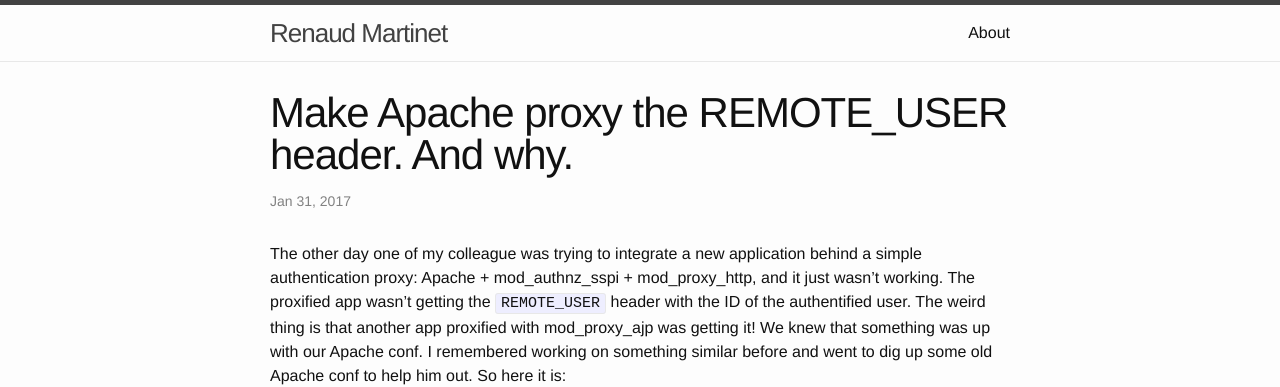
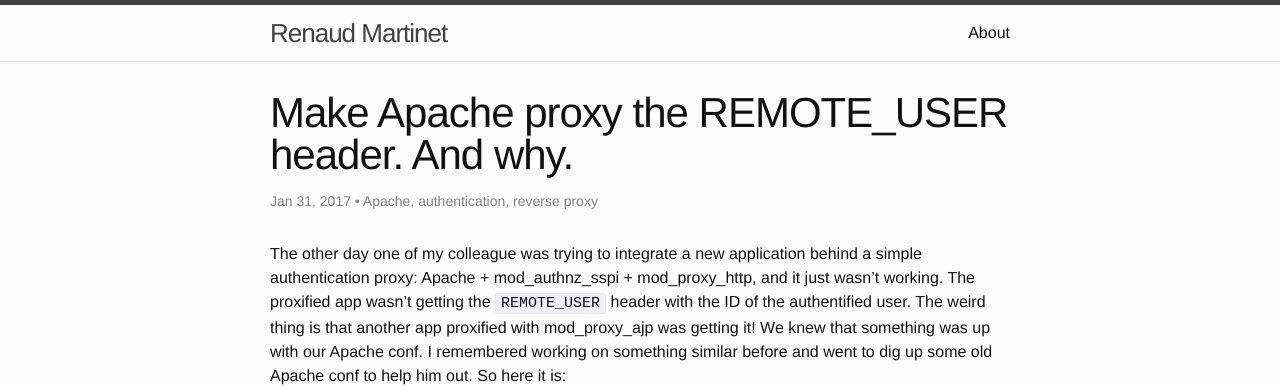
Before and after one commit to karouf/karouf.github.io, a Jekyll site: the page built from _posts/2017-01-31-make-apache-proxy-remote-user-to-backend.md, in a window 1280 px wide. Shown: the top 387 px of the page. Built offline with Jekyll 4.4.1, drawn with Linux system fonts in a browser that asks for light colours; comment, search, counter and statistics services are not loaded.

Commit message:
Display post category and tags

```diff
--- a/_layouts/post.html
+++ b/_layouts/post.html
@@ -5,7 +5,7 @@
 
   <header class="post-header">
     <h1 class="post-title">{{ page.title }}</h1>
-    <p class="post-meta">{{ page.date | date: "%b %-d, %Y" }}{% if page.author %} • {{ page.author }}{% endif %}{% if page.meta %} • {{ page.meta }}{% endif %}</p>
+    <p class="post-meta">{{ page.date | date: "%b %-d, %Y" }}{% if page.author %} • {{ page.author }}{% endif %}{% if page.meta %} • {{ page.meta }}{% endif %}{% if page.category %} • {{ page.category|capitalize }}{% endif %}{% if page.tags %} • {{ page.tags|join: ", "|capitalize }}{% endif %}</p>
   </header>
 
   <article class="post-content">
```
